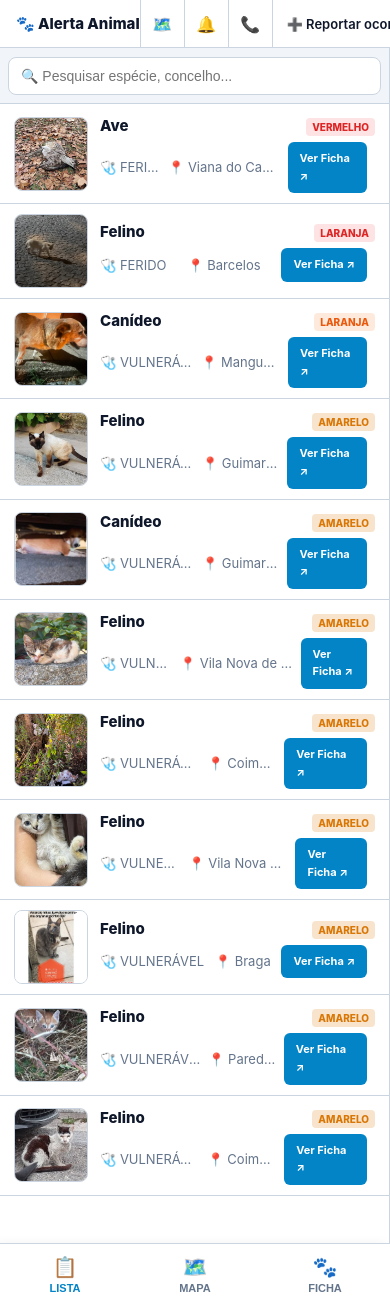
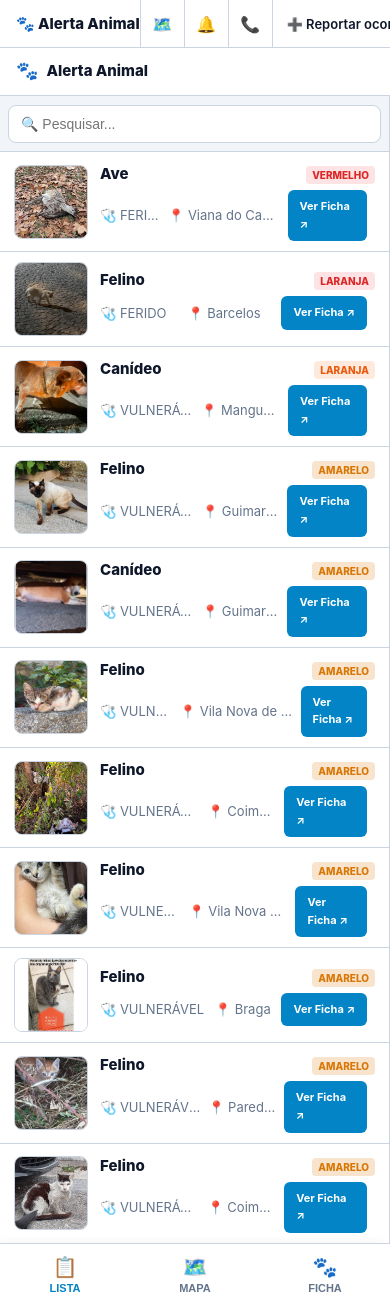
Before and after one commit to ajudaanimal/alerta, a Jekyll site: the page built from index.html, in a window 390 px wide. Built offline with Jekyll 4.4.1, drawn with Linux system fonts in a browser that asks for light colours.

Commit message:
Restore site header and update layout styles

```diff
--- a/index.html
+++ b/index.html
@@ -10,6 +10,72 @@ description: "Plataforma de monitorização e alerta de ocorrências de animais"
 
 <style>
   {% include styles.css %}
+
+  :root {
+    --left-width: 1fr;
+    --center-width: 1fr;
+    --right-width: 1fr;
+  }
+
+  /* Site Header Restored */
+  .app-site-header {
+    height: 48px;
+    background: var(--card-bg);
+    border-bottom: 1px solid var(--border-color);
+    display: flex;
+    align-items: center;
+    justify-content: space-between;
+    padding: 0 16px;
+    flex-shrink: 0;
+    box-sizing: border-box;
+    z-index: 100;
+  }
+  .site-header-left {
+    display: flex;
+    align-items: center;
+    gap: 8px;
+    min-width: 0;
+  }
+  .site-header-subtitle {
+    font-size: 12px;
+    color: var(--text-muted);
+    border-left: 1px solid var(--border-color);
+    padding-left: 10px;
+    margin-left: 5px;
+    white-space: nowrap;
+    overflow: hidden;
+    text-overflow: ellipsis;
+  }
+  @media (max-width: 768px) {
+    .site-header-subtitle {
+      display: none;
+    }
+  }
+
+  /* App Layout Wrapper - Exactly 1/3 Columns by Default */
+  .app-layout-wrapper {
+    display: grid;
+    grid-template-columns: var(--left-width) var(--center-width) var(--right-width);
+    height: calc(100% - 48px);
+    width: 100%;
+    background: var(--bg-main);
+    box-sizing: border-box;
+    overflow: hidden;
+    transition: grid-template-columns 0.3s cubic-bezier(0.4, 0, 0.2, 1);
+    flex: 1;
+  }
+
+  .app-layout-wrapper.hide-left {
+    --left-width: 44px;
+    --center-width: 1fr;
+    --right-width: 1fr;
+  }
+
+  .app-layout-wrapper.hide-right {
+    --right-width: 44px;
+    --left-width: 1fr;
+    --center-width: 1fr;
+  }
 
   /* Ajuste preciso para os filtros superiores do mapa */
   .map-top-filters {
@@ -46,18 +112,14 @@ description: "Plataforma de monitorização e alerta de ocorrências de animais"
     border-color: var(--primary-color);
   }
 
-  /* Gallery View Mode Styles */
+  /* Gallery View Mode Fitted for 1/3 Left Panel */
   .map-list-wrapper.gallery-mode {
     display: grid;
     grid-template-columns: repeat(2, 1fr);
-    gap: 10px;
-    padding: 12px;
+    gap: 8px;
+    padding: 10px;
     align-content: start;
-  }
-  @media (min-width: 600px) {
-    .map-list-wrapper.gallery-mode {
-      grid-template-columns: repeat(3, 1fr);
-    }
+    box-sizing: border-box;
   }
   .map-list-wrapper.gallery-mode .map-card-item {
     flex-direction: column;
@@ -66,15 +128,32 @@ description: "Plataforma de monitorização e alerta de ocorrências de animais"
     border: 1px solid var(--border-color);
     border-radius: 8px;
     background: var(--card-bg);
+    gap: 4px;
   }
   .map-list-wrapper.gallery-mode .map-card-img {
     width: 100%;
-    height: 110px;
+    height: 95px;
     border-radius: 6px;
   }
   .map-list-wrapper.gallery-mode .map-card-body {
+    gap: 2px;
+    margin-top: 2px;
+  }
+  .map-list-wrapper.gallery-mode .map-card-title {
+    font-size: 13px;
+  }
+  .map-list-wrapper.gallery-mode .map-card-details-row {
+    font-size: 11px;
+    flex-direction: column;
+    align-items: flex-start;
     gap: 4px;
-    margin-top: 4px;
+  }
+  .map-list-wrapper.gallery-mode .btn-open-ficha {
+    width: 100%;
+    text-align: center;
+    margin-right: 0 !important;
+    padding: 4px 6px !important;
+    box-sizing: border-box;
   }
 </style>
 
@@ -106,14 +185,23 @@ description: "Plataforma de monitorização e alerta de ocorrências de animais"
 
 {% assign sorted_scored = scored_posts | sort %}
 
+<!-- Restored Site Header -->
+<header class="app-site-header">
+  <div class="site-header-left">
+    <span style="font-size: 18px;">🐾</span>
+    <h1 style="font-size: 15px; font-weight: 800; margin: 0; color: var(--text-main); white-space: nowrap;">Alerta Animal</h1>
+    <span class="site-header-subtitle">Plataforma de monitorização e alerta de ocorrências de animais</span>
+  </div>
+</header>
+
 <div class="app-layout-wrapper mobile-view-list" id="appLayoutWrapper">
 
-  <!-- LEFT WINDOW: Animal List -->
+  <!-- LEFT WINDOW: Animal List / Gallery -->
   <div class="app-left-panel" id="appLeftPanel">
     <div class="panel-collapsible-content">
       <div class="panel-header-bar" style="display: flex; align-items: center; gap: 6px; padding: 8px;">
         <button class="panel-action-btn" onclick="toggleLeftPanel()" title="Recolher lista">◀</button>
-        <input type="text" id="mapSearchInput" class="map-search-input" placeholder="🔍 Pesquisar espécie, concelho..." onkeyup="filterMapManifest()" style="flex: 1;">
+        <input type="text" id="mapSearchInput" class="map-search-input" placeholder="🔍 Pesquisar..." onkeyup="filterMapManifest()" style="flex: 1;">
         <!-- Toggle button for Gallery / List View -->
         <button class="panel-action-btn" id="galleryToggleBtn" onclick="toggleGalleryView()" title="Alternar Vista de Galeria">🖼️</button>
       </div>
```
